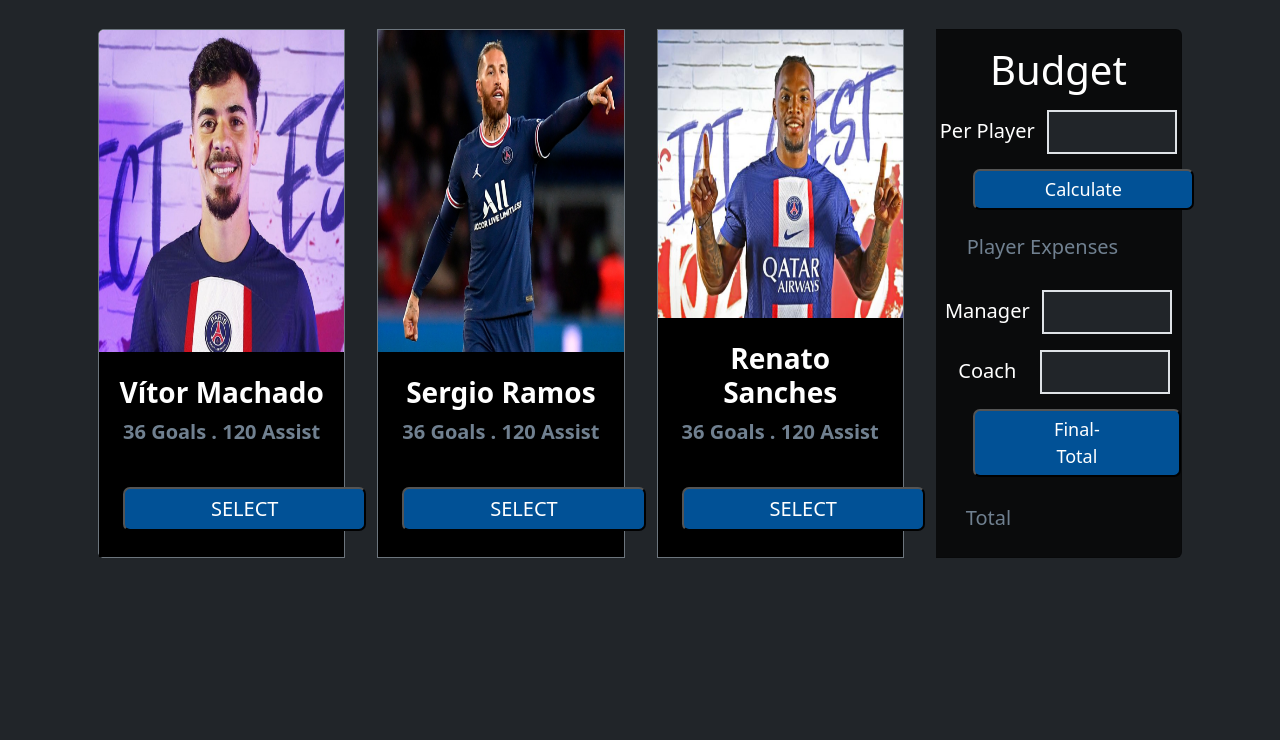
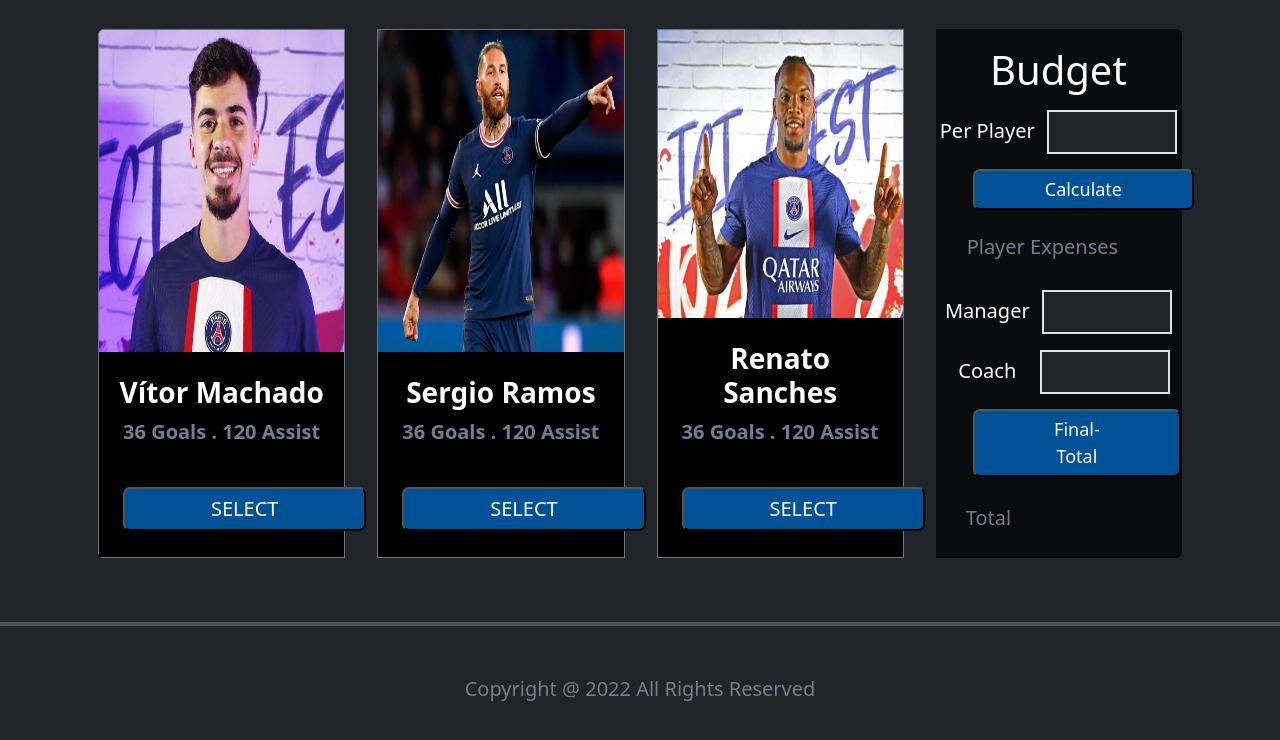
Before and after one commit to 1farjana1/select-best-five, a plain HTML site: page index.html in a window 1280 px wide. Shown: the part 1114-1854 px from the top of the page. Before the commit the page ends 1736 px from the top, so only its background shows below. Drawn offline with nearby package versions, Linux system fonts and the light colour scheme.

Commit message:
joined footer part

```diff
--- a/index.html
+++ b/index.html
@@ -126,6 +126,10 @@
                 </div>
             </div>
         </div>
+        <footer class=" text-white text-center">
+            <hr class="bg-white border border-2 mt-5">
+            <p class="mt-5 mb-5">Copyright @ 2022 All Rights Reserved</p>
+        </footer>
     </main>
 
     <script src=" https://cdn.jsdelivr.net/npm/bootstrap@5.2.1/dist/js/bootstrap.bundle.min.js"
```
